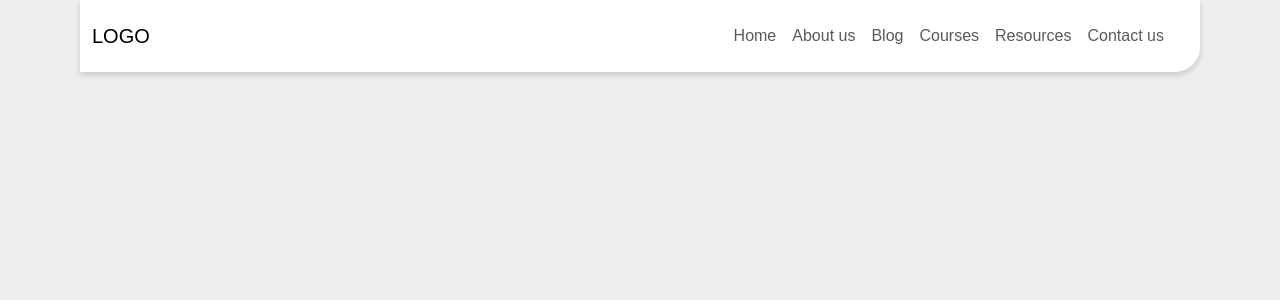
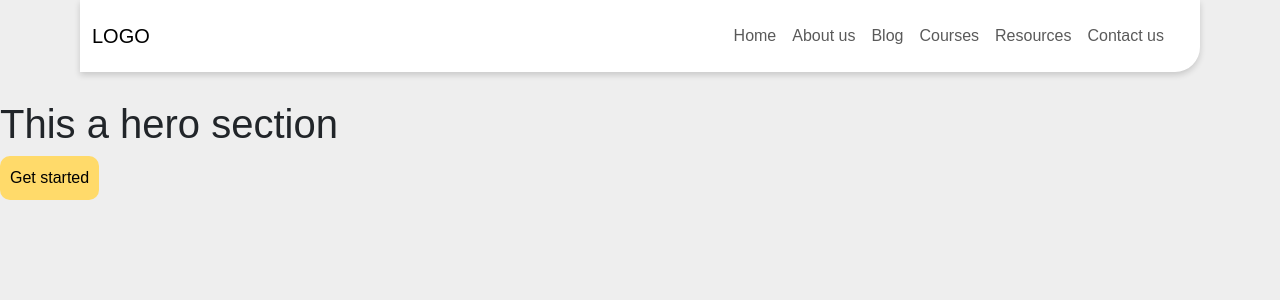
Before and after one commit to tariq7299/ArabicApp, a React (Vite) app: page / in a window 1280 px wide. Shown: the top 300 px of the page. Built offline with nearby package versions, Linux system fonts and the light colour scheme; a web font is replaced by a local one.

Commit message:
- Created MyButton compoenet that will be a common compeoente and be shared acroos many parent components - Styled the MyButton just a little bit

```diff
--- a/src/components/HeroSection/HeroSection.jsx
+++ b/src/components/HeroSection/HeroSection.jsx
@@ -1,10 +1,15 @@
 import './HeroSection.scss'
+import MyButton from '../common/MyButton/MyButton'
 
 function HeroSection() {
 
-    <MyTitle text="Online Arabic classes by top class tutors" textColor="secondary-font-color"></MyTitle>
-
-    <MyButton text="Get started" buttonColor="secondary-color" textColor="primary-font-color"></MyButton>
+    // <MyTitle text="Online Arabic classes by top class tutors" textColor="secondary-font-color" backgroundColor="secondary-color"></MyTitle>
+    return (
+        <div className='hero-container'>
+            <h1>This a hero section</h1>
+            <MyButton text="Get started" buttonColor="secondary-color" textColor="primary-font-color"></MyButton>
+        </div>
+    )
 }
 
 export default HeroSection
--- a/src/components/HeroSection/HeroSection.scss
+++ b/src/components/HeroSection/HeroSection.scss
@@ -0,0 +1,3 @@
+.hero-container {
+    margin: 100px 0;
+}
--- /dev/null
+++ b/src/components/common/MyButton/MyButton.jsx
@@ -0,0 +1,11 @@
+import './MyButton.scss'
+
+function MyButton({ text, buttonColor, textColor }) {
+
+    return (
+        <button className={`section-action-button ${textColor} ${buttonColor}`}>{text}</button>
+    )
+
+}
+
+export default MyButton
--- /dev/null
+++ b/src/components/common/MyButton/MyButton.scss
@@ -0,0 +1,15 @@
+@import './../../../_variables.scss';
+
+.section-action-button {
+    padding: 10px;
+    border: black 1px;
+    border-radius: 10px;
+}
+
+.secondary-font-color {
+    color: $secondary-font-color;
+}
+
+.secondary-color {
+    background-color: $secondary-color;
+}
--- a/src/pages/Home/Home.jsx
+++ b/src/pages/Home/Home.jsx
@@ -1,4 +1,6 @@
+import HeroSection from "../../components/HeroSection/HeroSection"
 import NavBar from "../../components/NavBar/NavBar"
+
 
 function Home() {
 
@@ -6,6 +8,7 @@ function Home() {
 
         <>
             <NavBar></NavBar>
+            <HeroSection></HeroSection>
         </>
 
     )
```
Also changed, not shown: src/components/common/MyTitle/MyTitle.jsx (added), src/components/common/MyTitle/MyTitle.scss (added), 1 other file (tests, documents, lock files or other folders).
